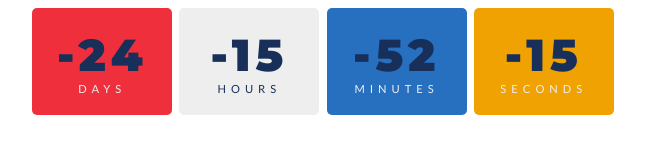
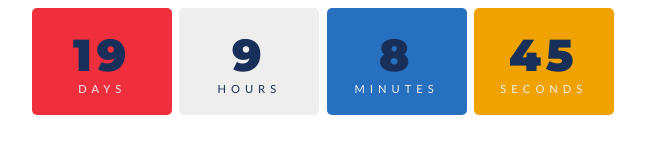
Before and after one commit to upstairsswitch/notion, a plain HTML site: page index.html in a window 1280 px wide. Shown: the whole page, without its empty margins (317-962 px from the left). Drawn offline with Linux system fonts and the light colour scheme.

Commit message:
Update index.html

```diff
--- a/index.html
+++ b/index.html
@@ -103,7 +103,7 @@ body{
 </body>
 <script>
     const year = new Date().getFullYear();
-const myDate = new Date('Jan 18, 2023 00:00:00');
+const myDate = new Date('Mar 2, 2023 00:00:00');
 console.log(myDate);
 
 // countdown
```
